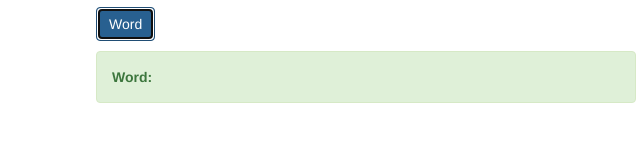
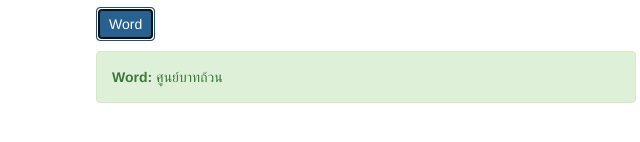
Before and after one commit to tosapo4/git-repo, a plain HTML site: page index.html in a window 1280 px wide. Both pictures are taken after a click on the button "Word". Shown: the part 124-266 px from the top of the page, 274-914 px from the left. Drawn offline with Linux system fonts and the light colour scheme.

Commit message:
add logic money2word

```diff
--- a/index.html
+++ b/index.html
@@ -28,5 +28,14 @@
 	</div>
 	<script type="text/javascript" src="js/jquery.min.js"></script>
 	<script type="text/javascript" src="js/money2word.js"></script>
+
+	<script type="text/javascript">
+		$(function() {
+			$('#buttonWord').on('click', function() {
+				var money = $('#textMoney').val();
+				$('#spanWord').text(MoneyToWord.execute(money));
+			});
+		});
+	</script>
 </body>
 </html>
```
